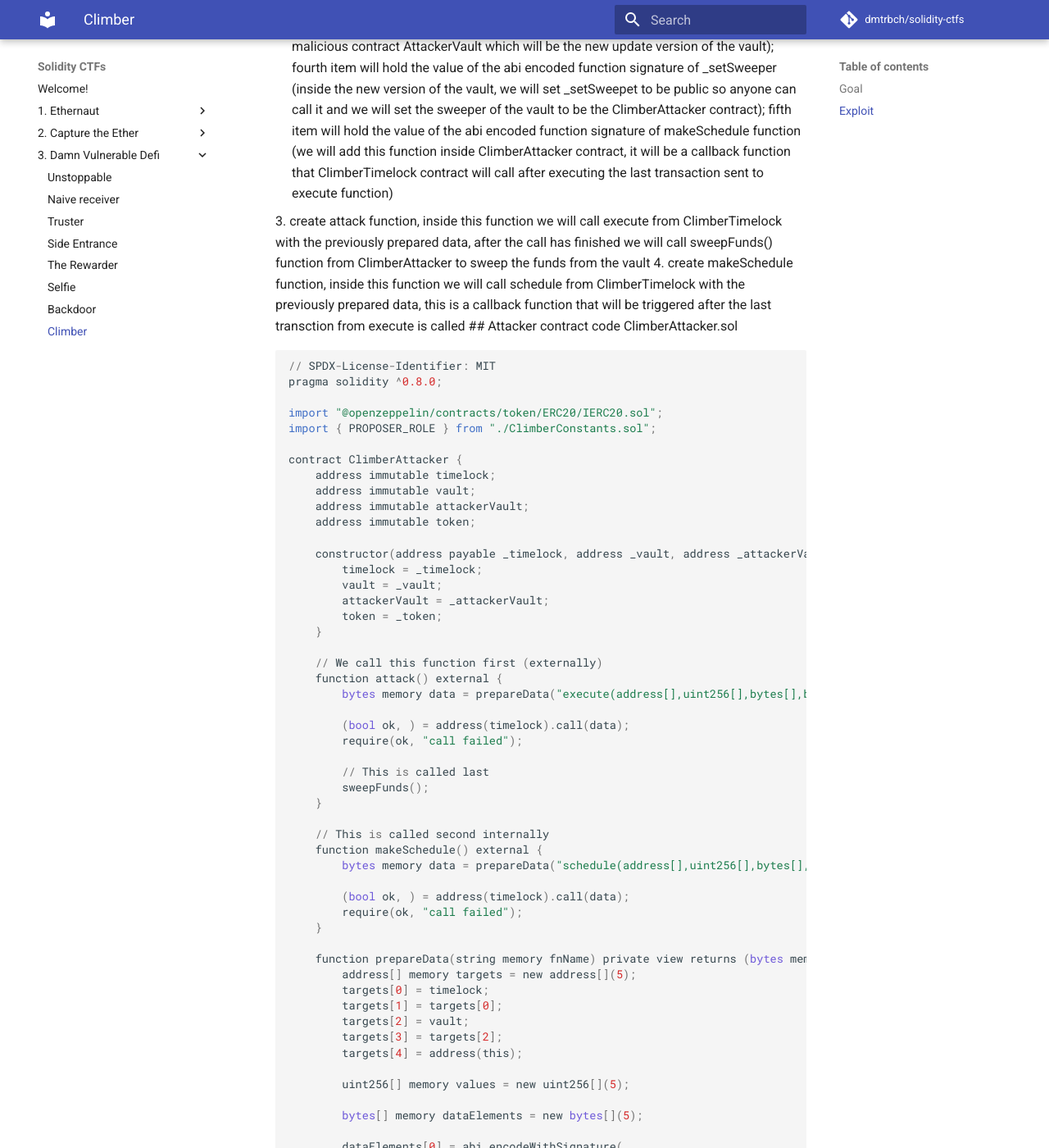
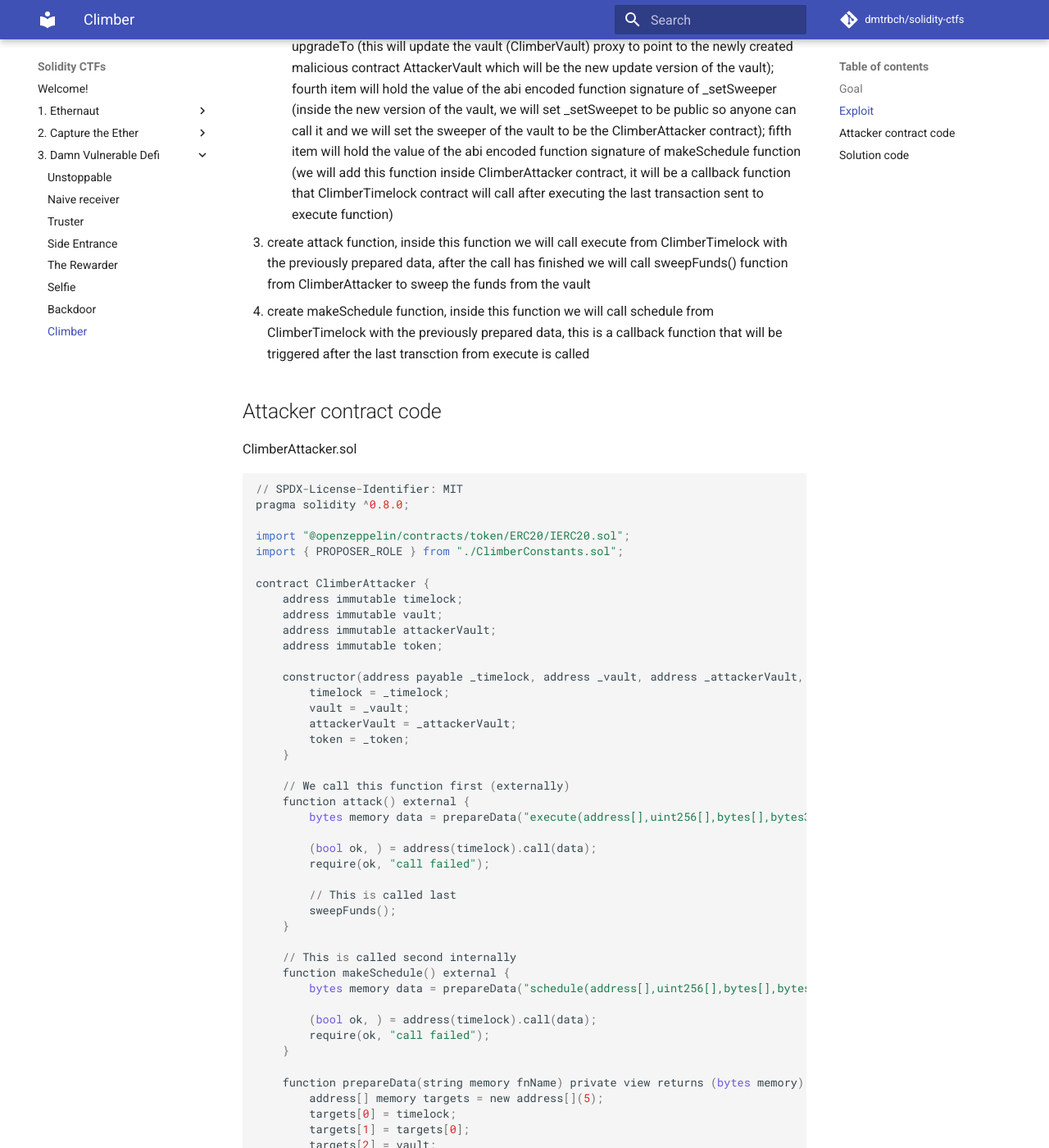
Before and after one commit to dmtrbch/solidity-ctfs, an MkDocs documentation site: the page built from docs/3. Damn Vulnerable Defi/12. Climber.md, in a window 1280 px wide and 1400 px high, scrolled down 7459 px. Shown: the whole window at 82% size. Built offline with MkDocs 1.6.1 and Material for MkDocs 9.7.7, drawn with Linux system fonts in a browser that asks for light colours; comment, search, counter and statistics services are not loaded; some of the changed lines change nothing that is shown; some of the changed text lies outside the part shown.

Commit message:
climber fixes

````diff
--- a/docs/3. Damn Vulnerable Defi/12. Climber.md
+++ b/docs/3. Damn Vulnerable Defi/12. Climber.md
@@ -322,17 +322,17 @@
 
 ## Exploit
 
-In the CTF againg we are dealing with upgradeable proxies. The ```ClimberVault``` is ```UUPSUpgradeable``` proxy, which means there is a proxy contract at the front, and whenever we are interacting with the vault, a call is made to the proxy contract which then delegates call to the ```ClimberVault``` contract.
+In this CTF, again, we are dealing with upgradeable proxies. The ```ClimberVault``` is ```UUPSUpgradeable``` proxy, which means there is a proxy contract at the front, and whenever we are interacting with the vault, a call is made to the proxy contract which then delegates call to the ```ClimberVault``` (logic/implementation) contract.
 
-When ```ClimberVault``` contract is deployed, we can see that it's ```initialize``` function is called, and inside this function, among other things, the ownership to this contract is transferred to a newly instantiated ```ClimberTimelock``` contract.
+When ```ClimberVault``` contract is deployed, we can see that its ```initialize``` function is called, and inside this function, among other things, the ownership to this contract is transferred to a newly instantiated ```ClimberTimelock``` contract.
 
 In order to exploit the ```ClimberVault```, we need to find a way to upgrade the proxy to point to a different version of the vault, and inside this new version we should set the malicious contract as the ```_sweeper``` and sweep all the funds from the vault.
 
 To do this we can make use of the ```ClimberTimelock``` contract.
 
-After inspecting the code inside ```ClimberTimelock```, we can see that the purpose of this contract is to ```schedule``` and ```execute``` transactions on a time basis. Since this contract is the owner of ```ClimberVault```, we can try to ```schedule``` and ```execute``` transactions that will trigger functions from this contract.
+After inspecting the code inside ```ClimberTimelock```, we can see that the purpose of this contract is to ```schedule``` and ```execute``` transactions on a time basis. Since this contract is the owner of ```ClimberVault```, we can try to ```schedule``` and ```execute``` transactions that will trigger functions from the ```ClimberVaul``` contract.
 
-The reason ```ClimberTimelock``` is vulnerable to attack is beacuse the check
+The reason ```ClimberTimelock``` is vulnerable to attack is beacuse the following check is done after an effect has already taken place
 ```
 if (getOperationState(id) != OperationState.ReadyForExecution) {
   revert NotReadyForExecution(id);
@@ -350,6 +350,7 @@
   <li>array of addresses called targets, first and second items will hold the address of ClimberTimelock, third and fourth items will hold the address of ClimberVault, fifts items will hold the value of the ClimberAttacker contract</li>
   <li>array of uints called values, they should be 0 so no need to assign anything to them</li>
   <li>array of bytes called dataElements, first item will hold the value of the abi encoded function signature of grantRole function (this will be used to set the ClimberAttacker to have the PROPOSER_ROLE in order for ClimberAttacker contract to be able to schedule transactions inside ClimberTimelock); second item will hold the value of the abi encoded function signature of updateDelay (this will be used to update the delay inside ClimberTimelock to 0, so we don't have to wait 1 hour to execute a scheduled transaction); third item will hold the value of the abi encoded function signature of upgradeTo (this will update the vault (ClimberVault) proxy to point to the newly created malicious contract AttackerVault which will be the new update version of the vault); fourth item will hold the value of the abi encoded function signature of _setSweeper (inside the new version of the vault, we will set _setSweepet to be public so anyone can call it and we will set the sweeper of the vault to be the ClimberAttacker contract); fifth item will hold the value of the abi encoded function signature of makeSchedule function (we will add this function inside ClimberAttacker contract, it will be a callback function that ClimberTimelock contract will call after executing the last transaction sent to execute function)</li>
+  </ul>
 3. create attack function, inside this function we will call execute from ClimberTimelock with the previously prepared data, after the call has finished we will call sweepFunds() function from ClimberAttacker to sweep the funds from the vault
 4. create makeSchedule function, inside this function we will call schedule from ClimberTimelock with the previously prepared data, this is a callback function that will be triggered after the last transction from execute is called
 
````
